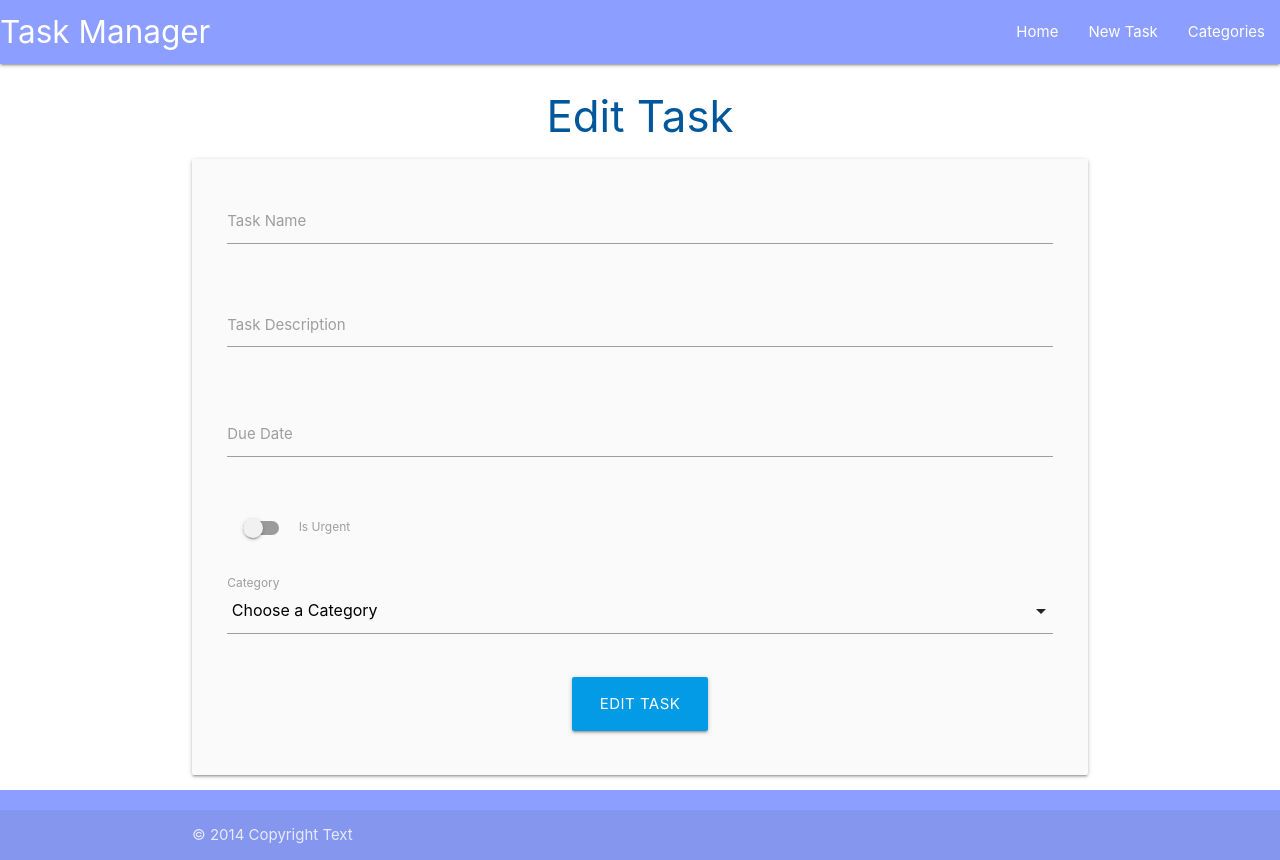
After one commit to Stayin-blick/DBS-taskmanager, a Flask app: template taskmanager/templates/edit_task.html in a window 1280 px wide. The commit adds this page. Run offline with Flask 3, Linux system fonts and the light colour scheme; the template is opened without the code that fills it, so the values that code supplies are empty; some libraries are stand-ins or nearby versions.

Commit message:
edit tasks

```diff
--- /dev/null
+++ b/taskmanager/templates/edit_task.html
@@ -0,0 +1,80 @@
+{% extends "base.html" %}
+{% block content %}
+
+<h3 class="light-blue-text text-darken-4 center-align">Edit Task</h3>
+
+<div class="row card-panel grey lighten-5">
+    <form class="col s12" method="POST" action="{{url_for('edit_task', task_id=task.id )}}">
+        <!--task name-->
+        <div class="row">
+            <div class="input-field col s12">
+                <input id="task_name" name="task_name" value="{{ task.task_name }}" type="text" class="validate"
+                    minlength="5" maxlength="50" required>
+                <label for="task_name">Task Name</label>
+            </div>
+        </div>
+        <!-- task description -->
+        <div class="row">
+            <div class="input-field col s12">
+                <textarea id="task_description" name="task_description" minlength="5" maxlength="200" type="text"
+                    class="materialize-textarea validate" required>
+                    {{- task.task_description -}}
+                </textarea>
+                <label for="task_description">Task Description</label>
+            </div>
+        </div>
+        <!--due_date-->
+        <div class="row">
+            <div class="input-field col s12">
+                <input id="due_date" name="due_date" type="text" value="{{ task.due_date.strftime('%d, %B, %Y') }}"
+                    class="datepicker validate" required>
+            </input>
+                <label for="due_date">Due Date</label>
+            </div>
+        </div>
+        <!--is_urgent-->
+        <div class="row">
+            <div class="input-field col s12">
+                <div class="switch">
+                    <label for="is_urgent">
+                        {% if task.is_urgent == True %}
+                            <input id="is_urgent" name="is_urgent" type="checkbox" checked>
+                        {% else %}
+                            <input id="is_urgent" name="is_urgent" type="checkbox">
+                        {% endif %}
+                        <span class="lever"></span>
+                        Is Urgent
+                    </label>
+                </div>
+            </div>
+        </div>
+        <!--Category_id-->
+        <div class="row">
+            <div class="input-field col s12">
+                <select id="category_id" name="category_id" class="validate" required>
+                    <option value="" disabled selected> Choose a Category</option>
+                    {% for category in categories %}
+                        {% if category == task.category %}
+                            <option value="{{ category.id }}" selected> {{category.category_name}}</option>
+                        {% else %}
+                            <option value="{{ category.id }}"> {{category.category_name}}</option>
+                        {% endif %}
+                    {% endfor %}
+                </select>
+                <label for="category_id">Category</label>
+            </div>
+        </div>
+        <!--submit button-->
+        <div class="row">
+            <div class="col s12 center-align">
+                <button type="submit" class="btn-large light-blue darken-1">
+                    Edit Task
+                </button>
+            </div>
+        </div>
+    </form>
+</div>
+
+</div>
+
+{% endblock %}
--- a/taskmanager/templates/tasks.html
+++ b/taskmanager/templates/tasks.html
@@ -23,6 +23,9 @@
       <div class="collapsible-body">
         <strong>{{ task.category }}</strong>
         <p>{{ task.task_descriptioin }}</p>
+        <p>
+          <a href="{{url_for('edit_task', task_id=task.id )}}" class="btn green accent-4">Edit</a>
+        </p>
       </div>
     </li>
     {% endfor %}
```
Also changed, not shown: taskmanager/routes.py (+14 -0 lines).
